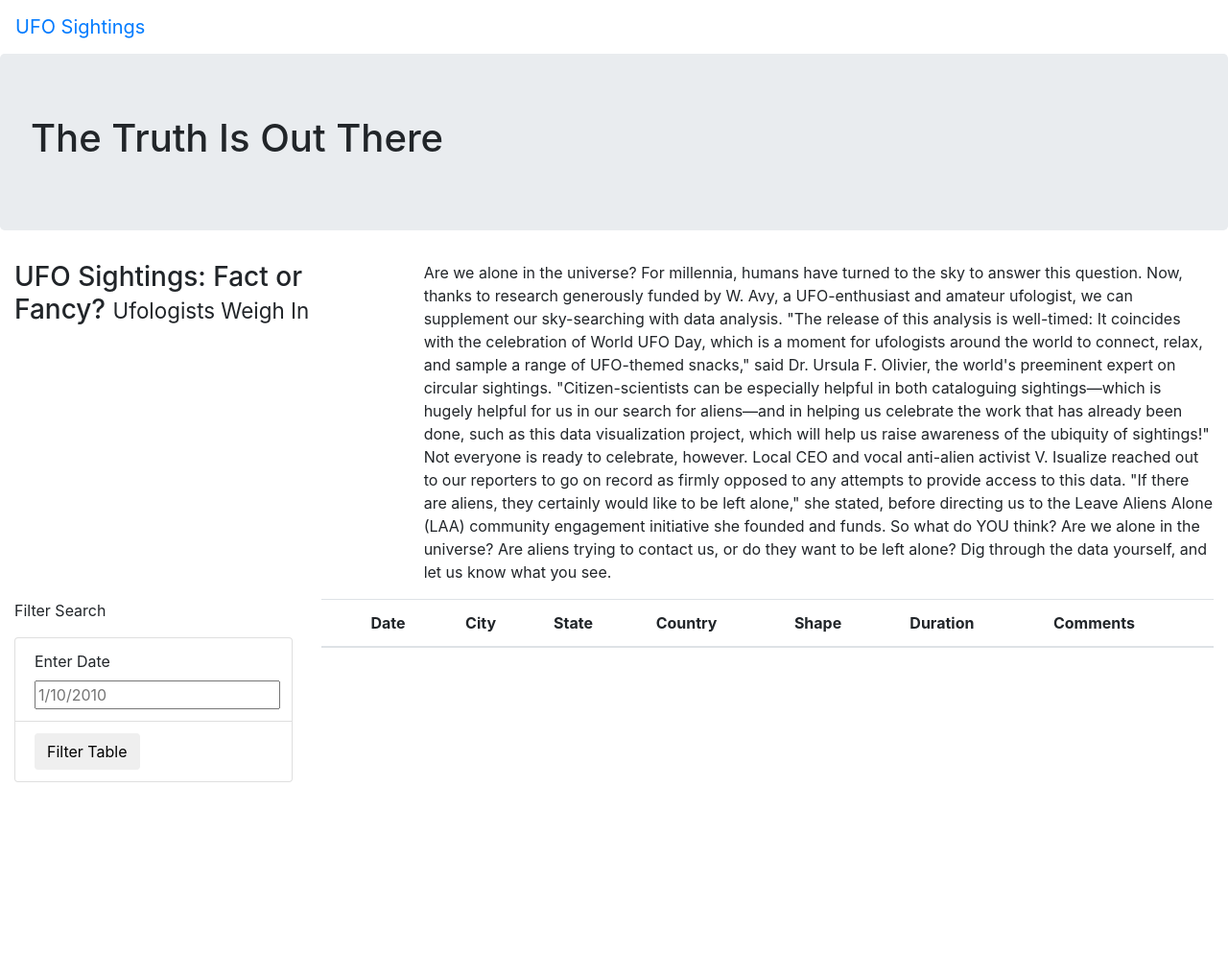
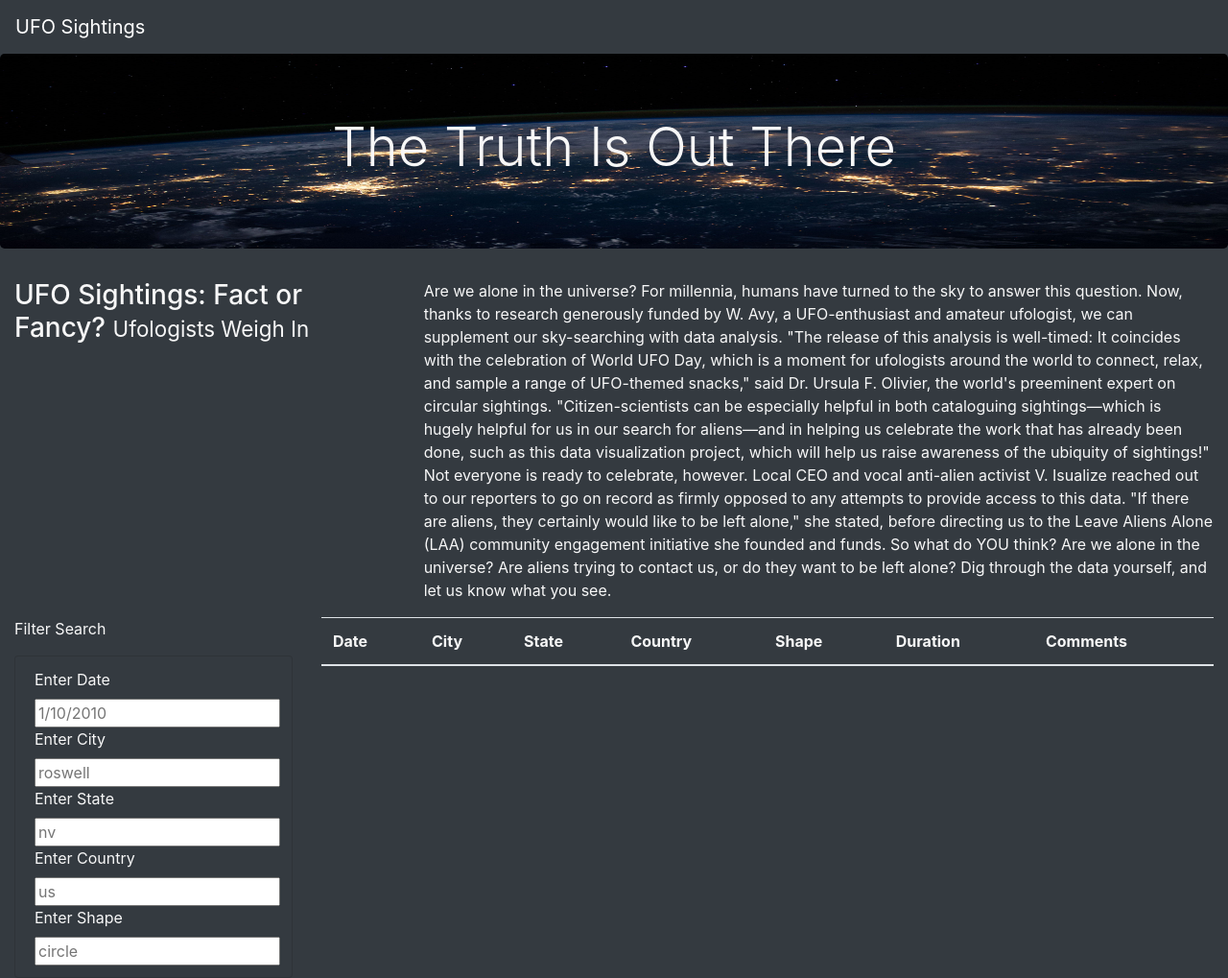
Before and after one commit to daniduce/UFOs, a plain HTML site: page index.html in a window 1280 px wide. Shown: the whole page at 96% size. Before the commit the page ends 815 px from the top, so only its background shows below. Drawn offline with nearby package versions, Linux system fonts and the light colour scheme.

Commit message:
Last commit

```diff
--- a/index.html
+++ b/index.html
@@ -10,13 +10,13 @@
     <link rel="stylesheet" href="static/css/style.css">
 </head>
 
-<body>
+<body class="bg-dark">
     <div class="wrapper">
-        <nav class="navbar navbar-expand-lg">
+        <nav class="navbar navbar-dark bg-dark navbar-expand-lg">
             <a class="navbar-brand" href="index.html">UFO Sightings</a>
         </nav>
         <div class="jumbotron">
-            <h1>The Truth Is Out There</h1>
+            <h1 class="display-4">The Truth Is Out There</h1>
         </div>
         <div class="container-fluid">
             <div class="row">
@@ -59,25 +59,28 @@
         <div class="container-fluid">
             <div class="row">
                 <div class="col-md-3">
-                <form>
+                    <form bg-dark>
                         <p>Filter Search</p>
                     </form>
-                  <ul class="list-group">
-                    <li class="list-group-item">
+                    <ul class="list-group bg-dark">
+                        <li class="list-group-item bg-dark">
                             <label for="date">Enter Date</label>
                             <input type="text" placeholder="1/10/2010" id="datetime" />
-                    </li>
-                    <li class="list-group-item">
-                        <button id="filter-btn" type="button" class="btn btn-default">Filter Table</button>
+                            <label for="city">Enter City</label>
+                            <input type="text" placeholder="roswell" id="city" />
+                            <label for="state">Enter State</label>
+                            <input type="text" placeholder="nv" id="state" />
+                            <label for="country">Enter Country</label>
+                            <input type="text" placeholder="us" id="country" />
+                            <label for="shape">Enter Shape</label>
+                            <input type="text" placeholder="circle" id="shape" />
                         </li>
                     </ul>
-
                 </div>
                 <div class="col-md-9">
                     <table class="table table-striped">
                         <thead>
                             <tr>
-                        <th>
                                 <th>Date</th>
                                 <th>City</th>
                                 <th>State</th>
@@ -85,7 +88,6 @@
                                 <th>Shape</th>
                                 <th>Duration</th>
                                 <th>Comments</th>
-                        </th>
                             </tr>
                         </thead>
                         <tbody></tbody>
--- a/static/css/style.css
+++ b/static/css/style.css
@@ -0,0 +1,9 @@
+body {
+
+    color: #f7f7f7;
+  }
+  .jumbotron {
+    background-image: url("../images/nasa.jpg");
+    background-size: 100% 100%;
+    text-align: center;
+  }
--- a/static/js/app.js
+++ b/static/js/app.js
@@ -1,44 +1,47 @@
-// import the data from data.js
-const tableData - data;
-// Reference the HTML table using d3
+// from data.js
+const tableData = data;
+
+// get table references
 var tbody = d3.select("tbody");
 
-//First, clear out any data
-function buildTable(data) {
-    tbody.html("");
+// 1. Create a variable to keep track of all the filters as an object.
+function buildTable(...args: [data: any]) {
+  tbody.html("");
 
-//Next, loop through each object in the data, append a row and cells for each value in row
-    data.forEach((dataRow) => {
-        let row = tbody.append("tr");
+  // 3. Use this function to update the filters.
+  function buildTable(data);
 
-        //Loop through eac field in the Datarow and add value as a table cell(td)
-        Object.values(dataRow).forEach((val) => {
-            let cell = row.append("td");
-            cell.text(val);
-            }
-        );
-    });
+  // 4a. Save the element that was changed as a variable.
+  let date = d3.select("#datetime").property("value");
+
+  // 4b. Save the value that was changed as a variable.
+  let filteredData = tableData;
+
+  // 4c. Save the id of the filter that was changed as a variable.
+
+  // 5. If a filter value was entered then add that filterId and value
+  // to the filters list. Otherwise, clear that filter from the filters object.
+  // 6. Call function to apply all filters and rebuild the table
+  filterTable();
+
 }
-function handleClick() {
-    // Grab the datetime value from the filter
-    let date = d3.select("#datetime").property("value");
-    let filteredData = tableData;
 
-     // Check to see if a date was entered and filter the
-    // data using that date.
-    if (date) {
-      // Apply `filter` to the table data to only keep the
-      // rows where the `datetime` value matches the filter value
-      filteredData = filteredData.filter(row => row.datetime === date);
-    };
+  // 7. Use this function to filter the table when data is entered.
+  function filterTable() {
 
-     // Rebuild the table using the filtered data
-    // @NOTE: If no date was entered, then filteredData will
-    // just be the original tableData.
-    buildTable(filteredData);
+    // 8. Set the filtered data to the tableData.
+
+
+    // 9. Loop through all of the filters and keep any data that
+    // matches the filter values
+
+
+    // 10. Finally, rebuild the table using the filtered data
+
   }
-  // Attach an event to listen for the form button
-d3.selectAll("#filter-btn").on("click", handleClick);
 
-// Build the table when the page loads
-buildTable(tableData);
+  // 2. Attach an event to listen for changes to each filter
+
+
+  // Build the table when the page loads
+  buildTable(tableData);
```
Also changed, not shown: static/images/nasa.jpg (added). Lines whose indentation alone changed are shown as unchanged.
